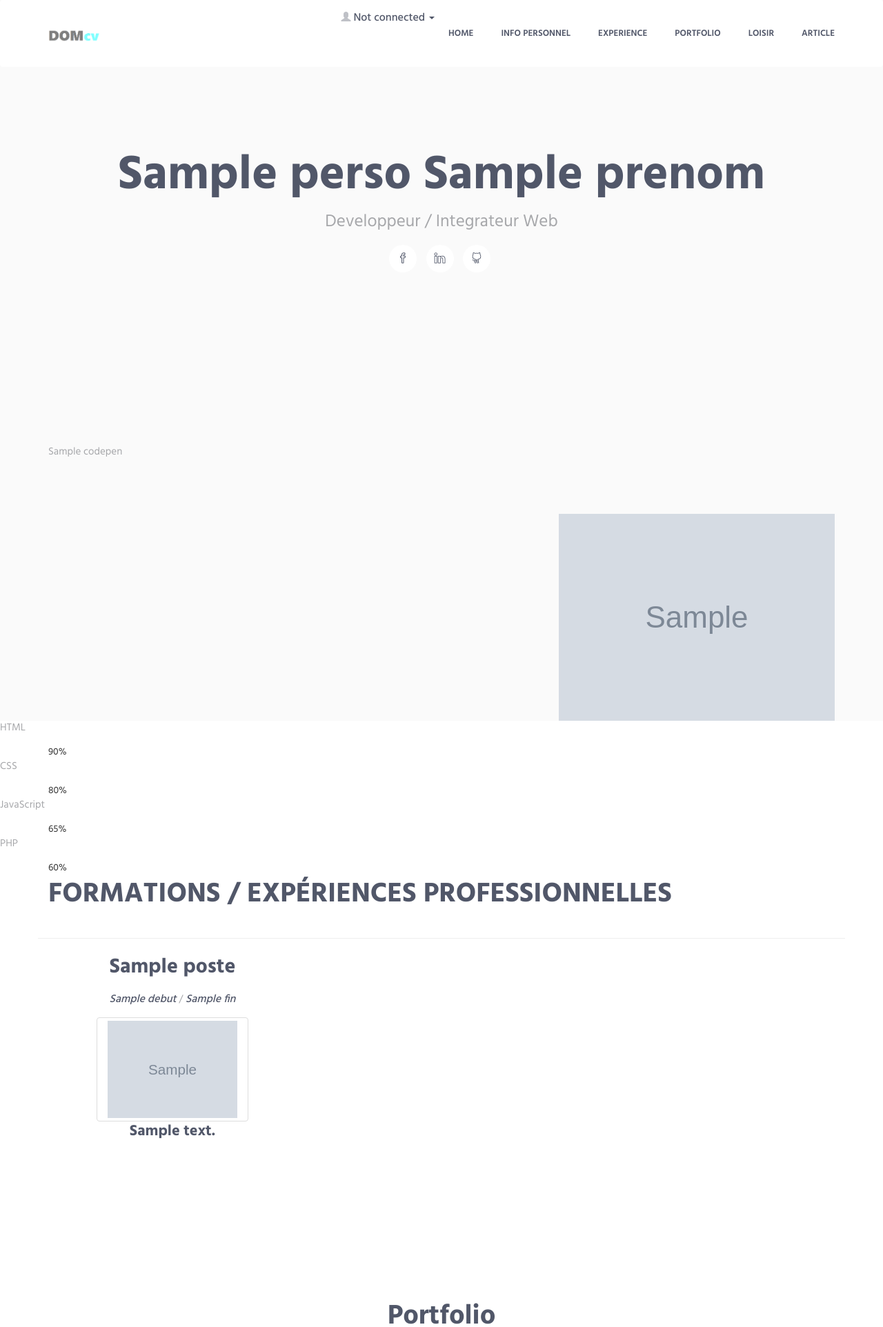
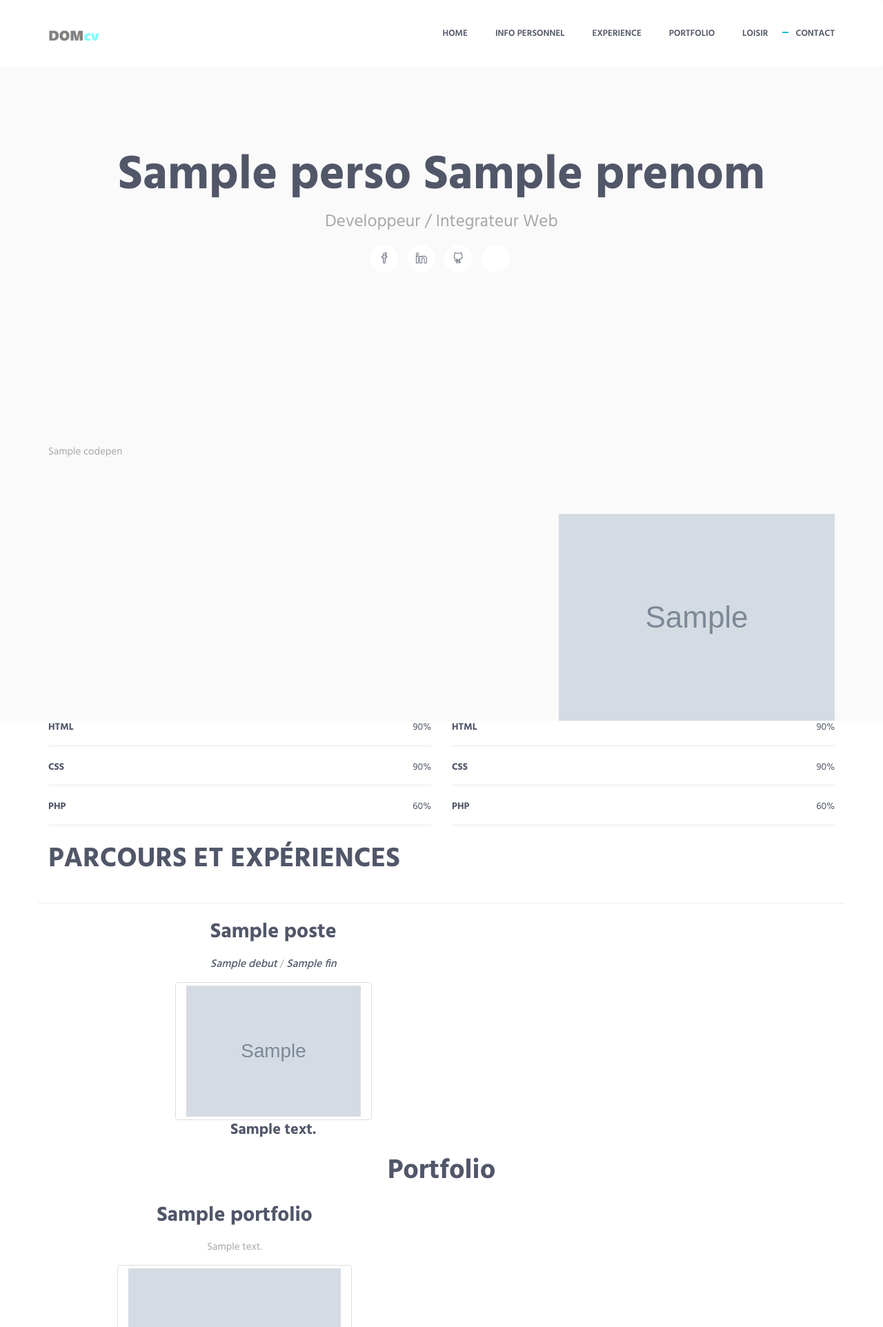
Before and after one commit to Uidivo/site_cv, a PHP site: template views/index.html.twig in a window 1280 px wide. Shown: the top 1924 px of the page at 69% size. Run offline with PHP 8.4, Linux system fonts and the light colour scheme; the template is opened without the code that fills it: most values are stand-ins (such as "Sample title", 1, 10 or a date in 2020); grey boxes marked "Sample" are stand-in pictures; some libraries are stand-ins or nearby versions.

Commit message:
comit contact
contact

```diff
--- a/views/index.html.twig
+++ b/views/index.html.twig
@@ -17,6 +17,7 @@
                         <li><a href="{{ perso.facebook }}" class="social-icons"><i class="icon-social-facebook"></i></a></li>
                         <li><a href="{{ path('perso_single', { 'id': perso.id }) }}" class="social-icons"><i class="icon-social-linkedin"></i></a></li>
                         <li><a href="{{ perso.github }}" class="social-icons"><i class="icon-social-github"></i></a></li>
+                        <li><a href="#" class="social-icons"><i class="icon-social-file"></i></a></li>
                     </ul>
                 </div>
 
@@ -60,39 +61,59 @@
   <!--  -->
 {% endfor %}
 
-
-          <p>HTML</p>
 <div class="container">
-  <div class="skills html">90%</div>
-</div>
-
-<p>CSS</p>
-<div class="container">
-  <div class="skills css">80%</div>
-</div>
-
-<p>JavaScript</p>
-<div class="container">
-  <div class="skills js">65%</div>
-</div>
-
-<p>PHP</p>
-<div class="container">
-  <div class="skills php">60%</div>
-</div>
-<!-- end test -->
+      <div class="row">
+        <div class="col-md-6 col-sm-6 wow">
+          <div class="progress-box">
+              <h5>HTML <span class="color-heading pull-right">90%</span></h5>
+              <div class="progress">
+                  <div class="progress-bar bg-color-base" role="progressbar" data-width="90"></div>
+              </div>
+          </div>
+          <div class="progress-box">
+              <h5>CSS <span class="color-heading pull-right">90%</span></h5>
+              <div class="progress">
+                  <div class="progress-bar bg-color-base" role="progressbar" data-width="90"></div>
+              </div>
+          </div>
+          <div class="progress-box">
+              <h5>PHP <span class="color-heading pull-right">60%</span></h5>
+              <div class="progress">
+                  <div class="progress-bar bg-color-base" role="progressbar" data-width="60"></div>
+              </div>
+          </div>
+      </div>
+      <div class="col-md-6 col-sm-6 wow">
+        <div class="progress-box">
+            <h5>HTML <span class="color-heading pull-right">90%</span></h5>
+            <div class="progress">
+                <div class="progress-bar bg-color-base" role="progressbar" data-width="90"></div>
+            </div>
+        </div>
+        <div class="progress-box">
+            <h5>CSS <span class="color-heading pull-right">90%</span></h5>
+            <div class="progress">
+                <div class="progress-bar bg-color-base" role="progressbar" data-width="90"></div>
+            </div>
+        </div>
+        <div class="progress-box">
+            <h5>PHP <span class="color-heading pull-right">60%</span></h5>
+            <div class="progress">
+                <div class="progress-bar bg-color-base" role="progressbar" data-width="60"></div>
+            </div>
+        </div>
+    </div>
 
 
 
 
-
-  <div class="container">
-    <h1>FORMATIONS / EXPÉRIENCES PROFESSIONNELLES</h1>
+  <div class="container" id="experiance">
+    <h1>PARCOURS ET EXPÉRIENCES</h1>
     <div class="row">
       <hr>
       {% for experience in experiences %}
 
-      <article class="col-md-4 text-center mare">
+      <article class="col-md-5 col-md-offset-1 text-center mate">
           <h2><a class="articleTitle" href="{{ path('experience_single', { 'id': experience.id }) }}">{{ experience.poste }}</a></h2>
           <p><em>{{ experience.debut }}</em> / <em>{{ experience.fin }}</em></p>
           <div class="col-md-12">
@@ -107,7 +128,7 @@
 
 
 <!--  -->
-<div class="container">
+<div class="container" id="portfolio">
 <h1 class="text-center">Portfolio</h1>
 {% for portfolio in portfolios %}
   <article class="row col-md-6 tuile text-center">
@@ -120,7 +141,7 @@
 {% endfor %}
 </div>
   <!--  -->
-  <div class="container">
+  <div class="container" id="loisir">
     <h1 class="text-center">Loisirs</h1>
     {% for loisir in loisirs %}
       <article class="row col-md-4">
@@ -142,7 +163,27 @@
                   <div class="row margin-b-40">
                       <div class="col-sm-12 text-center">
                          <h2>Contact</h2>
-                          <p>Lorem ipsum dolor sit amet consectetur adipiscing elit sed tempor incididunt ut laboret dolore magna aliqua enim minim veniam exercitation</p>
+                         <div class="col-md-6 col-md-offset-3">
+                           <div class="form-area">
+                          <form role="form" action="contact.php" method="post">
+                          <br style="clear:both">
+                            <h3 style="margin-bottom: 25px; text-align: center;">Formulaire de contact</h3>
+                      			<div class="form-group">
+                  						  <input type="text" class="form-control" id="name" name="name" placeholder="Name" required>
+                  					 </div>
+                  					<div class="form-group">
+                  						<input type="text" class="form-control" id="email" name="email" placeholder="Email" required>
+                  					</div>
+                  					<div class="form-group">
+                  						<input type="text" class="form-control" id="phone" name="phone" placeholder="Mobile Number" required>
+                  					</div>
+                            <div class="form-group">
+                              <textarea class="form-control" type="textarea" id="message" placeholder="Message" maxlength="140" rows="7"></textarea>
+                            </div>
+                              <button type="button" id="submit" name="submit" class="btn btn-primary pull-right">Envoyer le message</button>
+                          </form>
+                         </div>
+
                       </div>
                   </div>
                   <!--// end row -->
--- a/views/layout_front.html.twig
+++ b/views/layout_front.html.twig
@@ -49,7 +49,7 @@
                         <!-- Logo -->
                         <div class="logo">
                             <a class="logo-wrap" href="#body">
-                                <img class="logo-img" src="web/images/logoDOMcv.png" alt="DOM Logo">
+                                <img class="logo-img" src="images/logoDOMcv.png" alt="DOM Logo">
                             </a>
                         </div>
                         <!-- End Logo -->
@@ -60,12 +60,25 @@
                         <div class="menu-container">
                             <ul class="nav navbar-nav navbar-nav-right">
                                 <li class="js_nav-item nav-item"><a class="nav-item-child nav-item-hover" href="{{ path('home') }}">Home</a></li>
-                                <li class="js_nav-item nav-item"><a class="nav-item-child nav-item-hover" href="{{ path('perso') }}">Info personnel</a></li>
-                                <li class="js_nav-item nav-item"><a class="nav-item-child nav-item-hover" href="{{ path('experience') }}">Experience</a></li>
-                                <li class="js_nav-item nav-item"><a class="nav-item-child nav-item-hover" href="{{ path('portfolio') }}">Portfolio</a></li>
-                                <li class="js_nav-item nav-item"><a class="nav-item-child nav-item-hover" href="{{ path('loisir') }}">Loisir</a></li>
-                                <li class="js_nav-item nav-item"><a class="nav-item-child nav-item-hover" href="{{ path('article') }}">Article</a></li>
+                                <li class="js_nav-item nav-item"><a class="nav-item-child nav-item-hover" href="#personnel">Info personnel</a></li>
+                                <li class="js_nav-item nav-item"><a class="nav-item-child nav-item-hover" href="#experiance">Experience</a></li>
+                                <li class="js_nav-item nav-item"><a class="nav-item-child nav-item-hover" href="#portfolio">Portfolio</a></li>
+                                <li class="js_nav-item nav-item"><a class="nav-item-child nav-item-hover" href="#loisir">Loisir</a></li>
+                                <li class="js_nav-item nav-item"><a class="nav-item-child nav-item-hover" href="#contact">Contact</a></li>
                             </ul>
+
+                        </div>
+                    </div>
+                    <!-- End Navbar Collapse -->
+                </div>
+            </nav>
+            <!-- Navbar -->
+        </header>
+        <!--========== END HEADER ==========-->
+
+        <div id="content">{% block content %}{% endblock %}</div>
+        <footer class="footer col-md-12">
+            <a href="https://github.com/bpesquet/OC-MicroCMS">MicroCMS</a> is a minimalistic CMS built as a showcase for modern PHP development.
             <ul class="nav navbar-nav navbar-right">
                 {% if is_granted('ROLE_ADMIN') %}
                     <li class="{% if adminMenu is defined %}active{% endif %}"><a href="{{ path('admin') }}"><span class="glyphicon glyphicon-cog"></span> Administration</a></li>
@@ -88,18 +101,6 @@
                     </li>
                 {% endif %}
             </ul>
-                        </div>
-                    </div>
-                    <!-- End Navbar Collapse -->
-                </div>
-            </nav>
-            <!-- Navbar -->
-        </header>
-        <!--========== END HEADER ==========-->
-
-        <div id="content">{% block content %}{% endblock %}</div>
-        <footer class="footer col-md-12">
-            <a href="https://github.com/bpesquet/OC-MicroCMS">MicroCMS</a> is a minimalistic CMS built as a showcase for modern PHP development.
         </footer>
     </div>
 
```
Also changed, not shown: tests/Tests/AppTest.php (deleted, +0 -68 lines), views/contact.php (added, +24 -0 lines), views/index2.html.twig (deleted, +0 -149 lines). Lines whose indentation alone changed are shown as unchanged.
